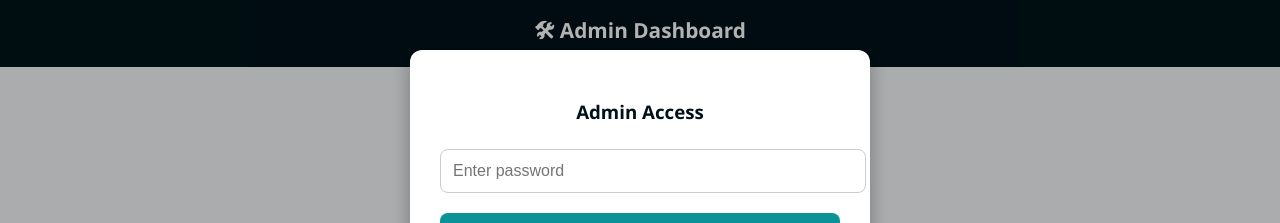
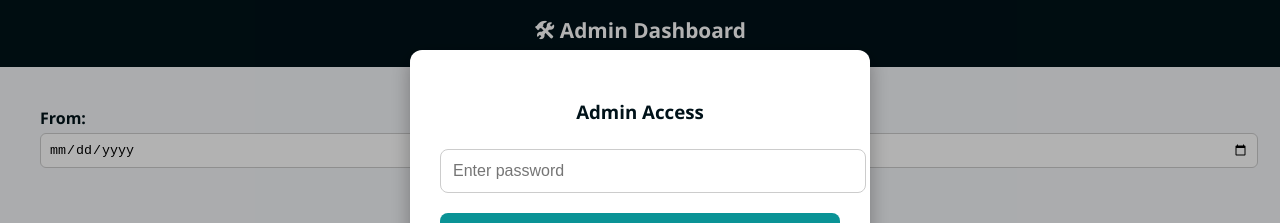
Before and after one commit to slide-t/dammy-general-merchandise, a plain HTML site: page index.html in a window 1280 px wide. Shown: the top 223 px of the page. Drawn offline with nearby package versions, Linux system fonts and the light colour scheme.

Commit message:
Update index.html

```diff
--- a/index.html
+++ b/index.html
@@ -155,6 +155,16 @@ input[type=date] {
       <p id="loginMsg"></p>
     </div>
   </div>
+<div class="grid-2" style="margin-bottom:10px;">
+  <div>
+    <label>From:</label>
+    <input type="date" id="stockFromDate">
+  </div>
+  <div>
+    <label>To:</label>
+    <input type="date" id="stockToDate">
+  </div>
+</div>
 
   <!-- Dashboard Panels -->
   <div id="dashboard" style="display:none;">
```
